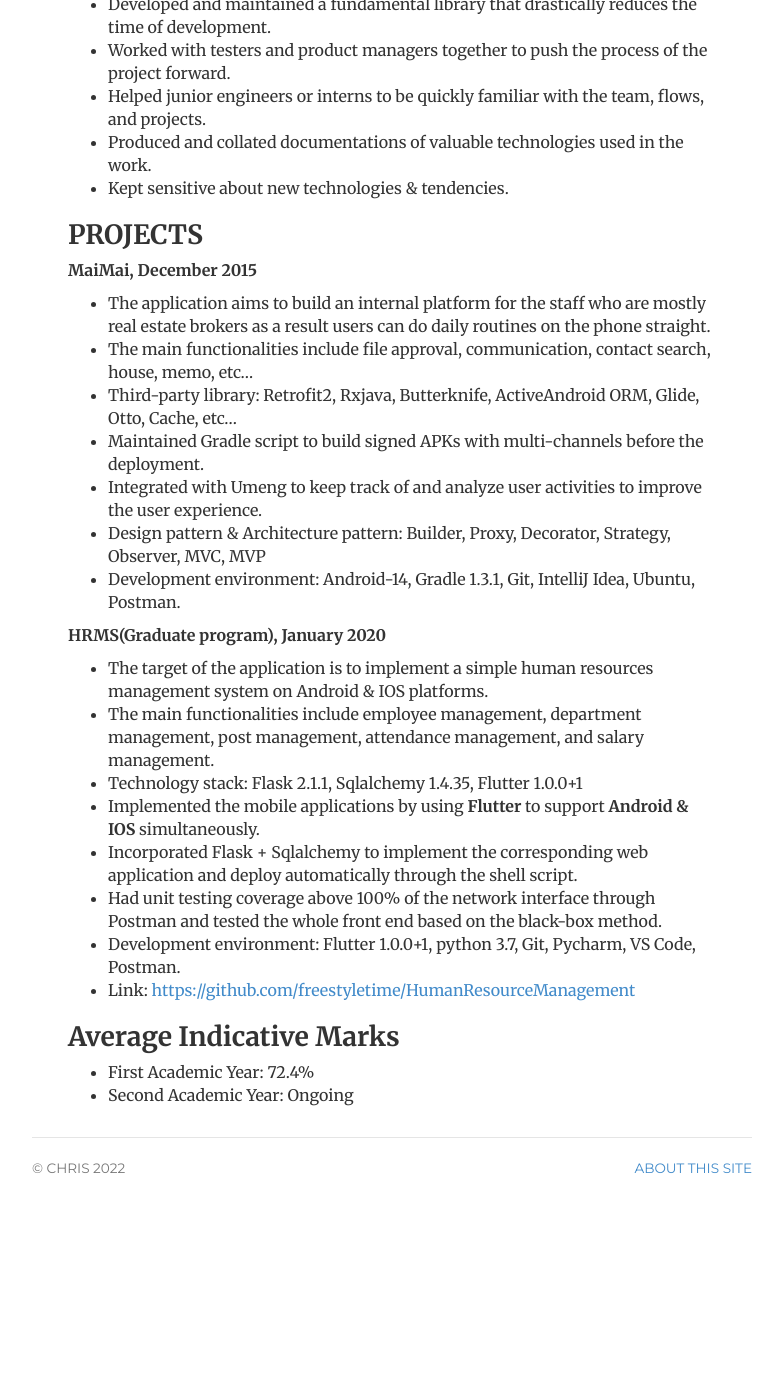
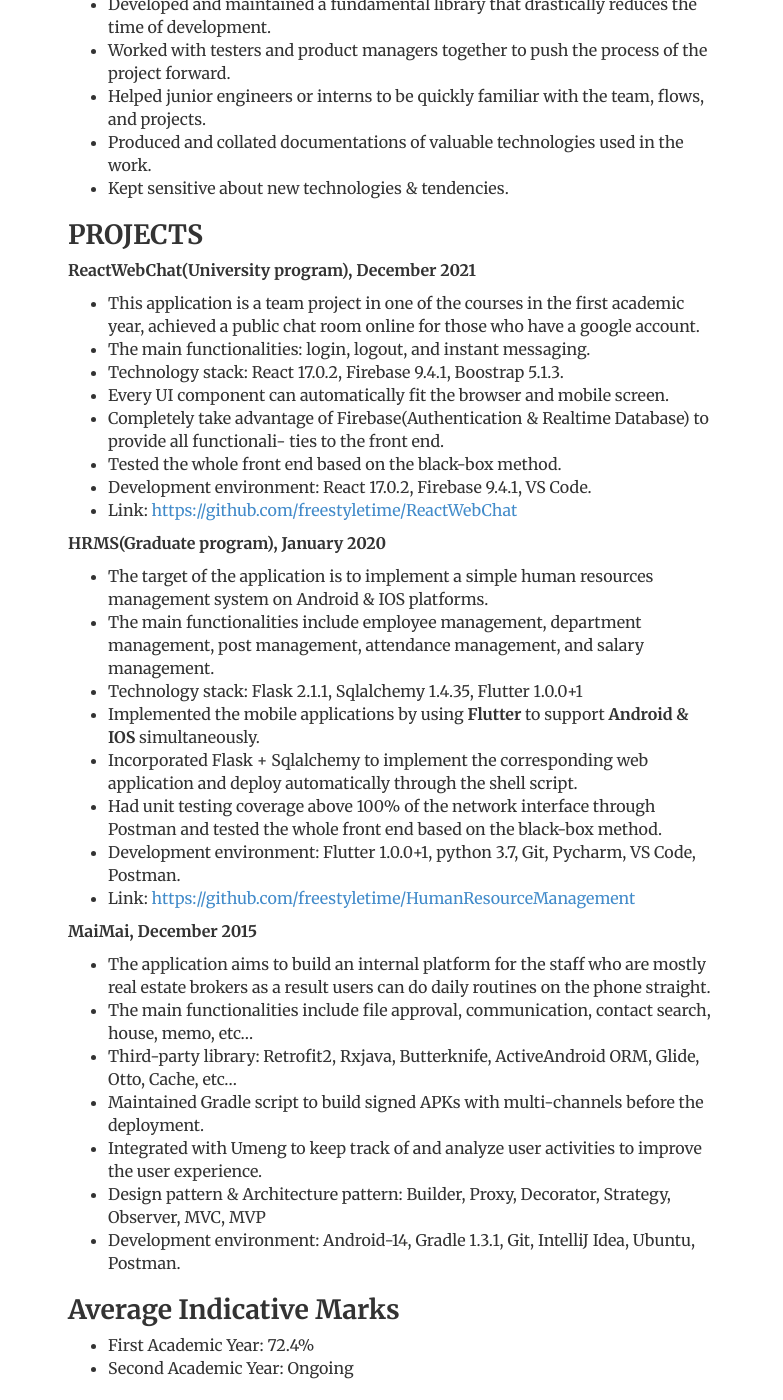
Before and after one commit to freestyletime/freestyletime.github.io, a Jekyll site: the page built from cv/index.html, in a window 1280 px wide and 1400 px high, scrolled down 806 px. Shown: the whole window, without its empty margins (248-1031 px from the left). Built offline with Jekyll 4.4.1, drawn with Linux system fonts in a browser that asks for light colours; before the commit the page ends 2036 px from its top, so only the background shows below that; some of the changed text lies outside the part shown.

Commit message:
add project

```diff
--- a/cv/index.html
+++ b/cv/index.html
@@ -40,7 +40,7 @@ description: Chris Chen is a postgraduate student majoring in computer science.
 				</dl>
 				<dl class="dl-horizontal">
 					<dt>Others</dt>
-					<dd>Git, Gradle, Agile(Scrum)</dd>
+					<dd>Git, Gradle, Firebase, Agile(Scrum)</dd>
 				</dl>
 
 				<h2>WORK EXPERIENCE</h2>
@@ -55,15 +55,17 @@ description: Chris Chen is a postgraduate student majoring in computer science.
 				</ul>
 
 				<h2>PROJECTS</h2>
-				<p><strong>MaiMai, December 2015</strong></p>
+
+				<p><strong>ReactWebChat(University program), December 2021</strong></p>
 				<ul>
-					<li>The application aims to build an internal platform for the staff who are mostly real estate brokers as a result users can do daily routines on the phone straight.</li>
-					<li>The main functionalities include file approval, communication, contact search, house, memo, etc…</li>
-					<li>Third-party library: Retrofit2, Rxjava, Butterknife, ActiveAndroid ORM, Glide, Otto, Cache, etc…</li>
-					<li>Maintained Gradle script to build signed APKs with multi-channels before the deployment.</li>
-					<li>Integrated with Umeng to keep track of and analyze user activities to improve the user experience.</li>
-					<li>Design pattern & Architecture pattern: Builder, Proxy, Decorator, Strategy, Observer, MVC, MVP</li>
-					<li>Development environment: Android-14, Gradle 1.3.1, Git, IntelliJ Idea, Ubuntu, Postman.</li>
+					<li>This application is a team project in one of the courses in the first academic year, achieved a public chat room online for those who have a google account.</li>
+					<li>The main functionalities: login, logout, and instant messaging.</li>
+					<li>Technology stack: React 17.0.2, Firebase 9.4.1, Boostrap 5.1.3.</li>
+					<li>Every UI component can automatically fit the browser and mobile screen.</li>
+					<li>Completely take advantage of Firebase(Authentication & Realtime Database) to provide all functionali- ties to the front end.</li>
+					<li>Tested the whole front end based on the black-box method.</li>
+					<li>Development environment: React 17.0.2, Firebase 9.4.1, VS Code.</li>
+					<li>Link: <a href="https://github.com/freestyletime/ReactWebChat">https://github.com/freestyletime/ReactWebChat</a></li>
 				</ul>
 
 				<p><strong>HRMS(Graduate program), January 2020</strong></p>
@@ -78,6 +80,18 @@ description: Chris Chen is a postgraduate student majoring in computer science.
 					<li>Link: <a href="Link: https://github.com/freestyletime/HumanResourceManagement">https://github.com/freestyletime/HumanResourceManagement</a></li>
 				</ul>
 
+				<p><strong>MaiMai, December 2015</strong></p>
+				<ul>
+					<li>The application aims to build an internal platform for the staff who are mostly real estate brokers as a result users can do daily routines on the phone straight.</li>
+					<li>The main functionalities include file approval, communication, contact search, house, memo, etc…</li>
+					<li>Third-party library: Retrofit2, Rxjava, Butterknife, ActiveAndroid ORM, Glide, Otto, Cache, etc…</li>
+					<li>Maintained Gradle script to build signed APKs with multi-channels before the deployment.</li>
+					<li>Integrated with Umeng to keep track of and analyze user activities to improve the user experience.</li>
+					<li>Design pattern & Architecture pattern: Builder, Proxy, Decorator, Strategy, Observer, MVC, MVP</li>
+					<li>Development environment: Android-14, Gradle 1.3.1, Git, IntelliJ Idea, Ubuntu, Postman.</li>
+				</ul>
+
+
 				<h2>Average Indicative Marks</h2>
 				<ul>
 					<li>First Academic Year: 72.4%</li>
```
Also changed, not shown: 1 other file.
